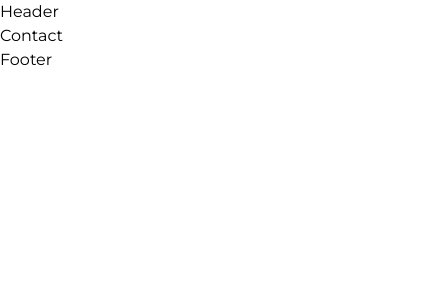
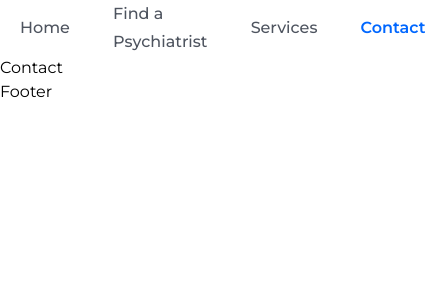
Before and after one commit to mzuhairiy/rehab-aid, a React (Vite) app in the folder frontend/: page /contact in a window 390 px wide. Shown: the top 300 px of the page, 425 px wide, since content can reach past the window. Built offline with nearby package versions, Linux system fonts and the light colour scheme.

Commit message:
feat: add menus and logo

```diff
--- a/frontend/src/components/header/Header.jsx
+++ b/frontend/src/components/header/Header.jsx
@@ -1,7 +1,56 @@
-import React from "react";
+import {useEffect, useRef} from "react";
+import logo from '../../assets/images/logo.png';
+import { NavLink, Link } from "react-router-dom";
+
+const navLinks = [
+    {
+        path:'/home',
+        display:'Home'
+    },
+    {
+        path:'/psychiatrists',
+        display:'Find a Psychiatrist'
+    },
+    {
+        path:'/services',
+        display:'Services'
+    },
+    {
+        path:'/contact',
+        display:'Contact'
+    },
+]
 
 const Header = () => {
-    return <div>Header</div>;
+    return <header className="header flex items-center">
+        <div className="container">
+            <div className="flex items-center justify-between">
+                {/* ======= logo ======= */}
+                <div>
+                    <img src={logo} alt=""/>
+                </div>
+
+                {/* ======= menu ======= */}
+                <div className="navigation">
+                    <ul className="menu flex items-center gap-[2.7rem]">
+                        {navLinks.map((link,index)=>(
+                            <li key={index}>
+                                <NavLink
+                                    to={link.path}
+                                    className={navClass=>
+                                        navClass.isActive
+                                            ? "text-primaryColor text-[16px] leading-7 font-[600]"
+                                            : "text-textColor text-[16px] leading-7 font-[500]"
+                                            }>
+                                    {link.display}
+                            </NavLink>
+                        </li>
+                        ))}
+                    </ul>
+                </div>
+            </div>
+        </div>
+    </header>
 };
 
 export default Header;
--- a/frontend/src/index.css
+++ b/frontend/src/index.css
@@ -1,3 +1,47 @@
 @tailwind base;
 @tailwind components;
 @tailwind utilities;
+
+@layer base{
+    section{
+        @apply py-[75px]
+    }
+}
+
+@layer components{
+    .container{
+        @apply max-w-full w-[1440px] px-5 mx-auto
+    }
+
+    .btn{
+        @apply bg-primaryColor py-[15px] px-[35px] rounded-[50px] text-white font-[600] mt-[38px];
+    }
+
+    .heading{
+        @apply text-[44px] leading-[54px] font-[700] text-headingColor;
+    }
+
+    .text__para{
+        @apply text-[18px] leading-[30px] font-[400] text-textColor mt-[18px];
+    }
+}
+
+@media only screen and (max-width: 1024px){
+    .container {
+    @apply w-full;
+}
+
+    section {
+        @apply py-[35px];
+    }
+}
+
+@media only screen and (max-width: 768px){
+    .heading{
+        @apply text-[26px] leading-[36px]
+    }
+}
+
+    .text__para{
+        @apply text-[16px] leading-7 mt-3;
+}
```
Also changed, not shown: frontend/src/assets/images/logo.png (added).
